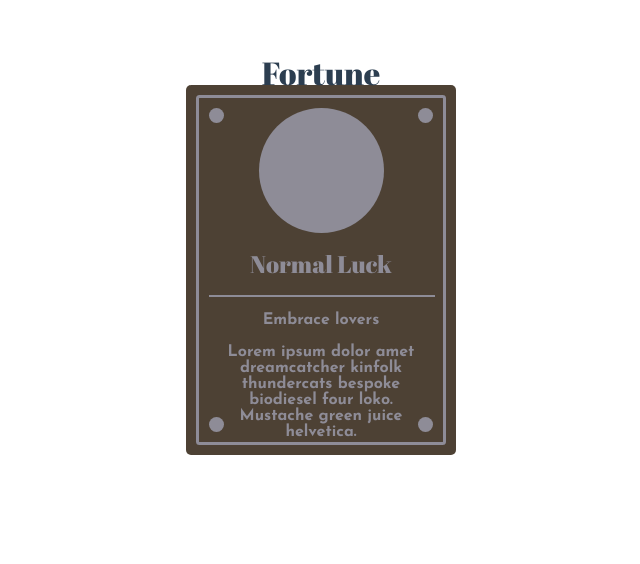
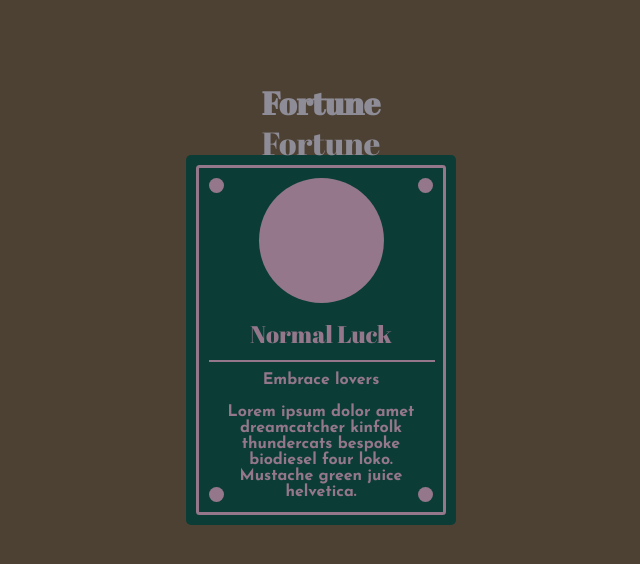
Before and after one commit to livrush/fortune, a Vue app: page / in a window 1280 px wide. Shown: the top 564 px of the page, without its empty margins (319-959 px from the left). Built offline with nearby package versions, Linux system fonts and the light colour scheme.

Commit message:
flesh out app

```diff
--- a/src/App.vue
+++ b/src/App.vue
@@ -1,24 +1,52 @@
 <template>
-  <div id="app">
+  <div id="app" v-bind:style="dynamicStyle">
     <!-- <img src="./assets/logo.png"> -->
-    <router-view/>
+    <h1>Fortune</h1>
+    <router-view :themeColors="themeColors"/>
   </div>
 </template>
 
 <script>
+
+import {
+  pullRandom,
+  colors,
+} from './groups';
+
+const color1 = pullRandom(colors);
+const color2 = pullRandom(colors);
+
 export default {
   name: 'app',
+  computed: {
+    themeColors() {
+      return color1;
+    },
+    dynamicStyle() {
+      return {
+        background: color1.hues[3],
+        color: color2.hues[1],
+      };
+    },
+  },
 };
 </script>
 
 <style>
+body {
+  margin: 0;
+}
+
 #app {
   font-family: 'Avenir', Helvetica, Arial, sans-serif;
   -webkit-font-smoothing: antialiased;
   -moz-osx-font-smoothing: grayscale;
   text-align: center;
   color: #2c3e50;
-  margin-top: 60px;
+  padding: 75px 0;
+  height: 100vh;
+  width: 100vw;
+  background: blue;
   font-family: 'Josefin Sans', cursive;
 }
 
@@ -33,8 +61,8 @@ h1 {
 }
 
 hr {
-    border: solid 1px;
+    border: solid 1.5px;
     width: 100%;
-    margin: 15px 0;
+    margin: 10px 0;
 }
 </style>
```
